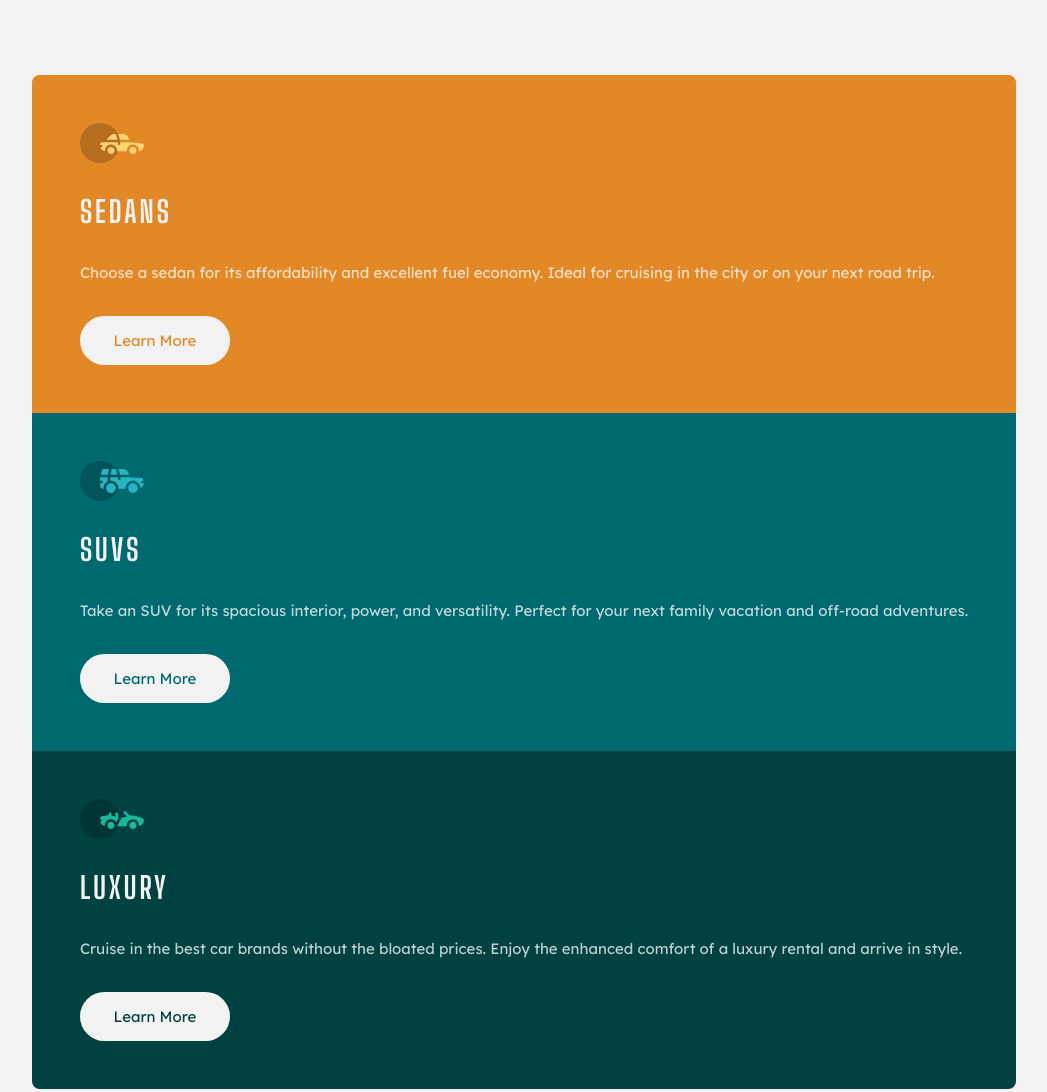
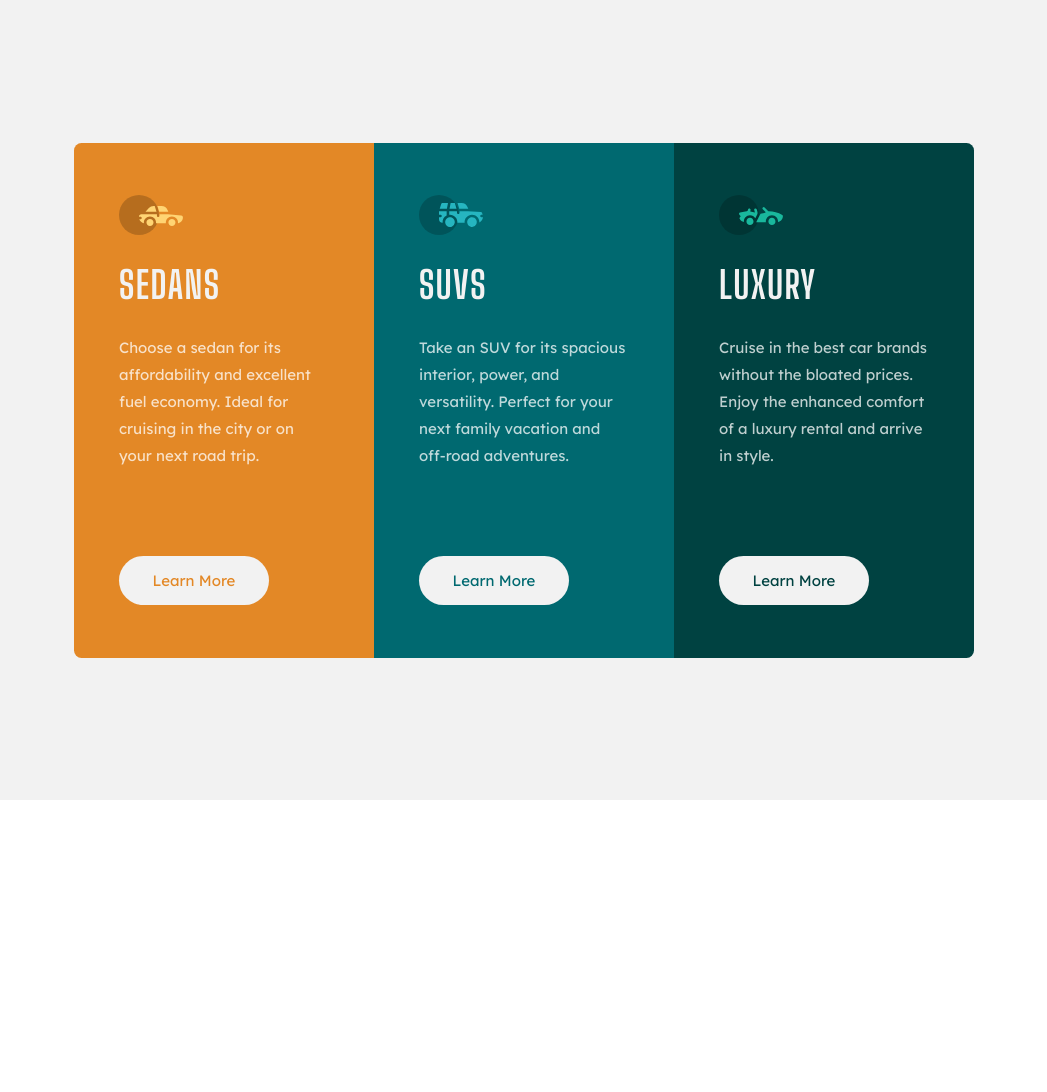
Before and after one commit to erianerik/Frontend-Mentor-Tres-Colunas-Card-Preview, a plain HTML site: page index.html in a window 1280 px wide. Shown: the whole page, without its empty margins (116-1163 px from the left). After the commit the page ends 800 px from the top, so only its background shows below. Drawn offline with Linux system fonts and the light colour scheme.

Commit message:
chore: estilização desktop

```diff
--- a/css/index.css
+++ b/css/index.css
@@ -21,11 +21,11 @@
 }
 
 .container__card__title {
-    font-size: 2rem;
+    font-size: 2.5rem;
     font-family: var(--font-family-title);
     font-weight: 700;
     text-transform: uppercase;
-    letter-spacing: .2rem;
+    letter-spacing: .1rem;
     color: var(--very-light-gray);
 }
 
@@ -42,3 +42,33 @@
     text-align: center;
     background-color: var(--very-light-gray);
 }
+
+@media screen and (min-width: 950px) {
+    .main {
+        padding: initial;
+    }
+
+    .main__container {
+        display: grid;
+        grid-auto-flow: column;
+        grid-auto-columns: 20rem;
+    }
+
+    .main__container__card {
+        padding: 3.5rem 3rem;
+        gap: 1.8rem;
+    }
+
+    .main__container__card:first-child {
+        border-radius: .5rem 0 0 .5rem;
+    }
+
+    .main__container__card:last-child {
+        border-radius: 0 .5rem .5rem 0;
+    }
+
+    .container__card__link {
+        margin-top: 4rem;
+    }
+
+}
```
